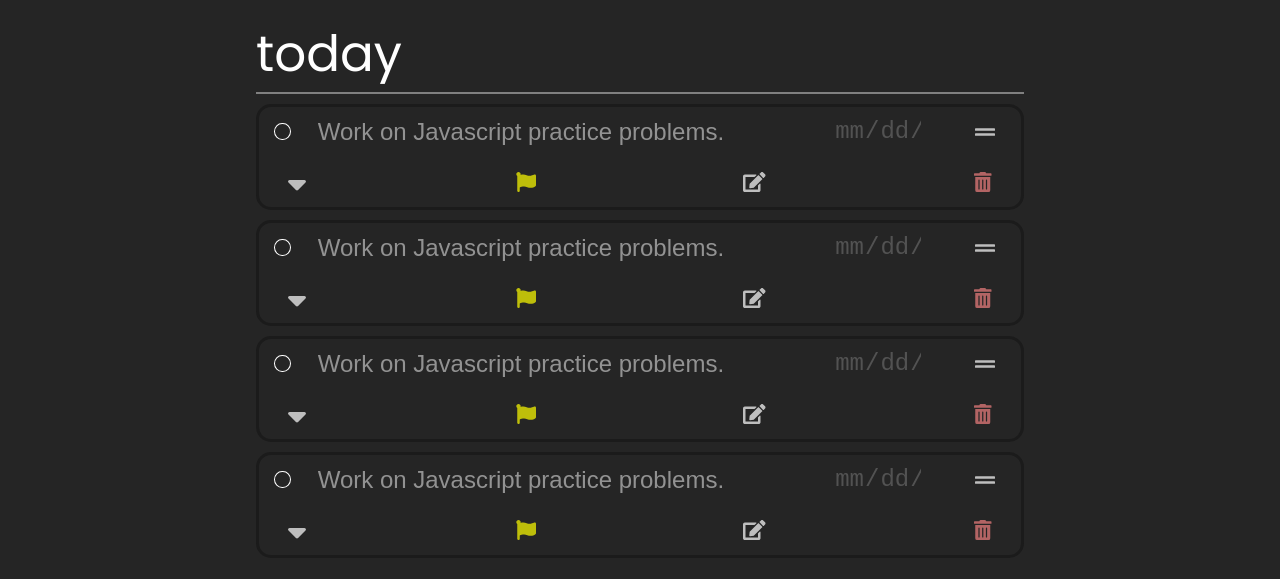
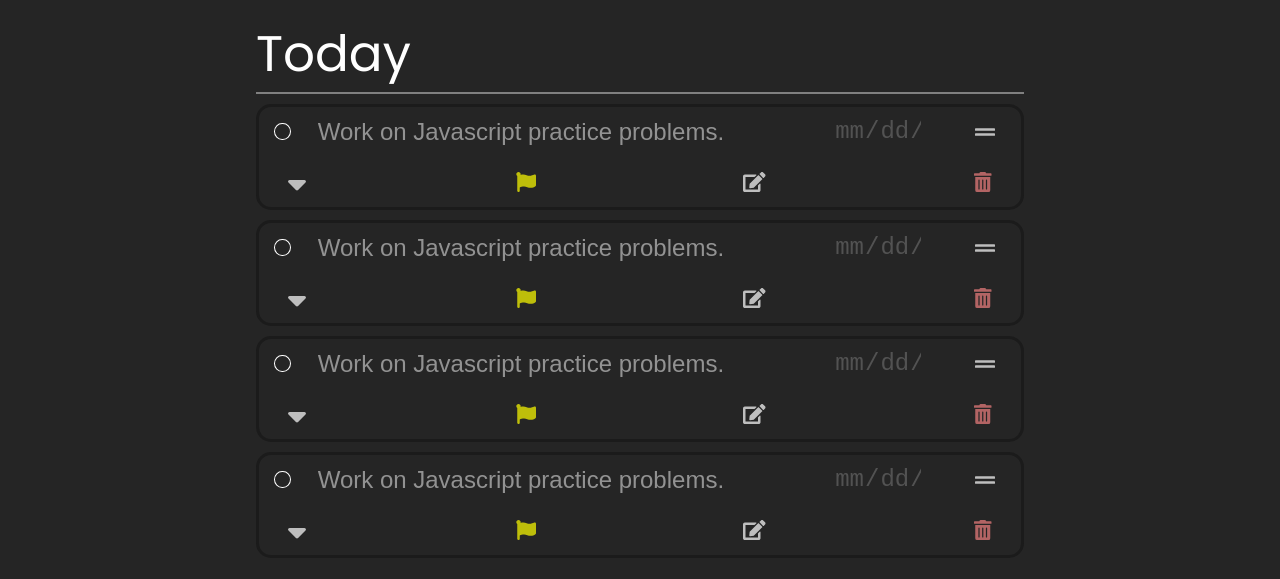
Before and after one commit to maxhannan/trunk_todo, a website built with webpack: page dist/index.html in a window 1280 px wide. Shown: the part 75-654 px from the top of the page. Built offline with nearby package versions, Linux system fonts and the light colour scheme; what @shopify/draggable would draw is missing.

Commit message:
test build

```diff
--- a/dist/index.html
+++ b/dist/index.html
@@ -63,7 +63,7 @@
         <div class="taskContainer">
             <!-- <div class="taskHeader">inbox</div> -->
             <ul>
-                <div class="taskHeader">today</div>
+                <div class="taskHeader">Today</div>
                 <li >
                 <div class="taskHolder">
                     <div class="checker"></div>
```
